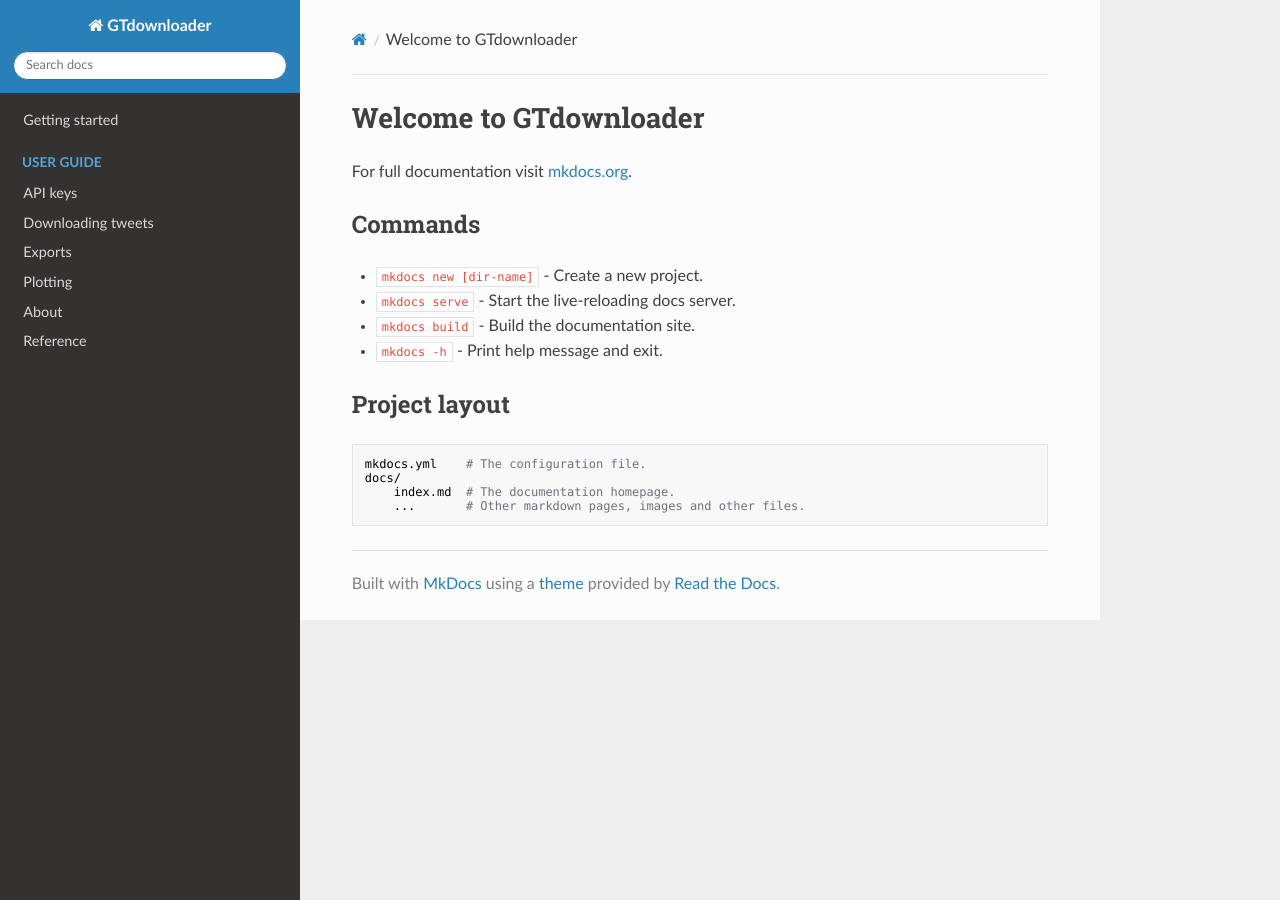
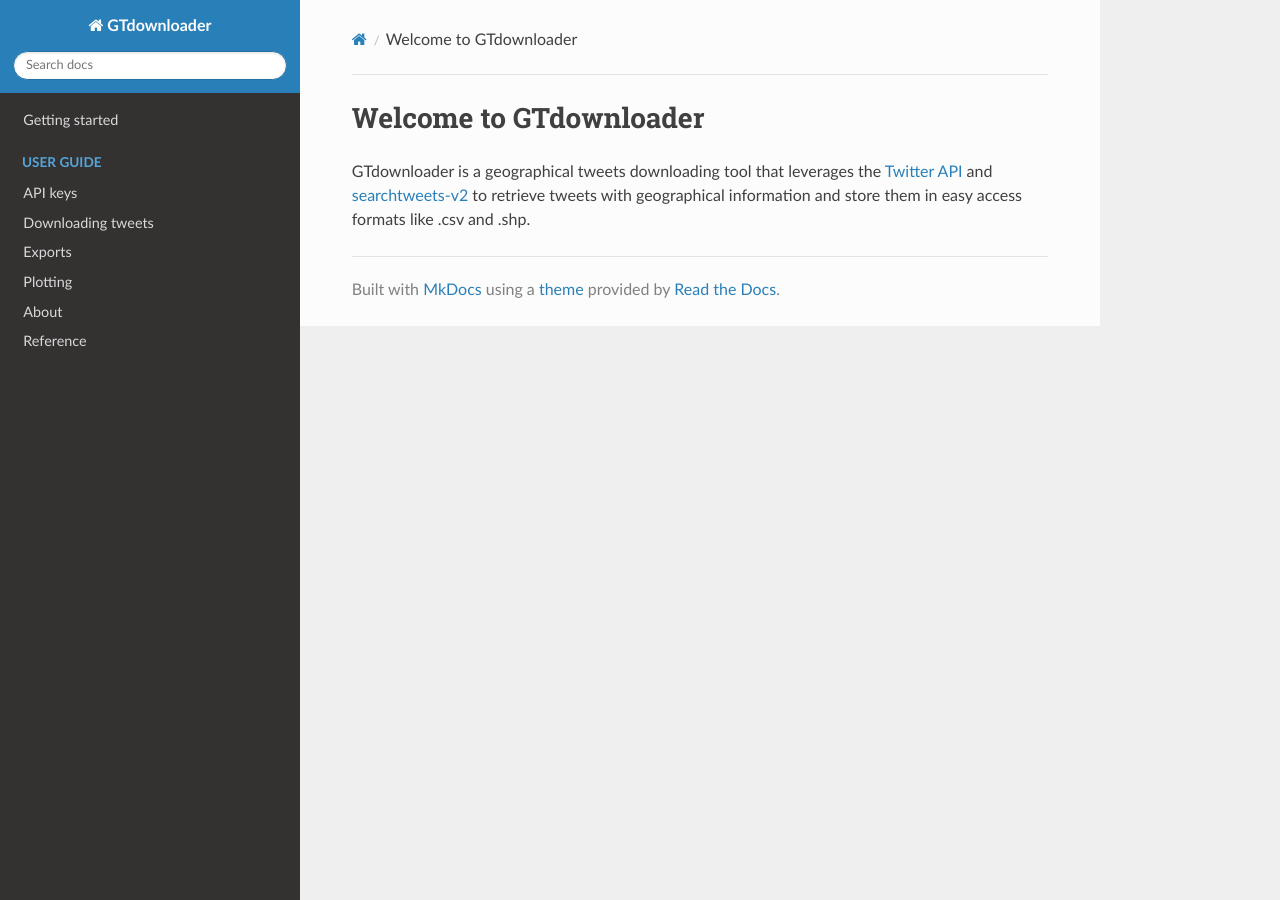
Before and after one commit to jugacostase/gtdownloader, an MkDocs documentation site: the page built from docs/index.md, in a window 1280 px wide. Built offline with MkDocs 1.6.1, drawn with Linux system fonts in a browser that asks for light colours; nearby versions of some CDN libraries.

Commit message:
Added welcome message

```diff
--- a/docs/index.md
+++ b/docs/index.md
@@ -1,17 +1,5 @@
 # Welcome to GTdownloader
 
-For full documentation visit [mkdocs.org](https://www.mkdocs.org).
-
-## Commands
-
-* `mkdocs new [dir-name]` - Create a new project.
-* `mkdocs serve` - Start the live-reloading docs server.
-* `mkdocs build` - Build the documentation site.
-* `mkdocs -h` - Print help message and exit.
-
-## Project layout
-
-    mkdocs.yml    # The configuration file.
-    docs/
-        index.md  # The documentation homepage.
-        ...       # Other markdown pages, images and other files.
+GTdownloader is a geographical tweets downloading tool that leverages the [Twitter API](https://developer.twitter.com/en/docs/twitter-api)
+and [searchtweets-v2](https://pypi.org/project/searchtweets-v2/) to retrieve tweets with geographical information and store them in easy access
+formats like .csv and .shp.
```
